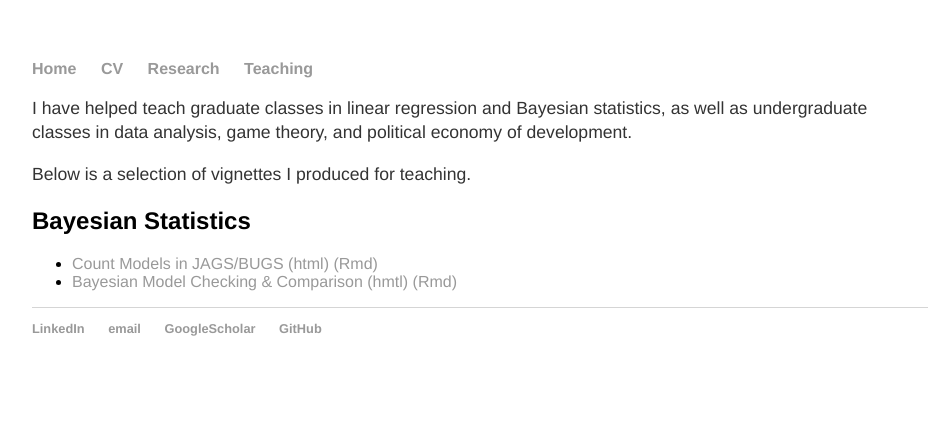
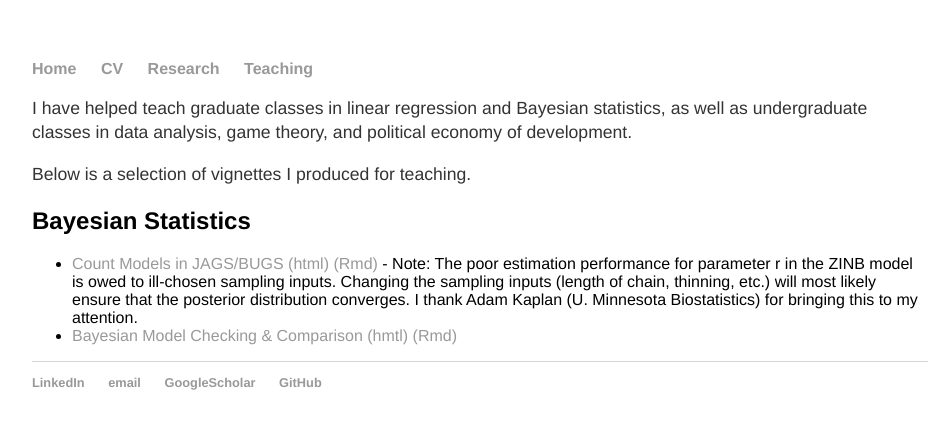
Before and after one commit to georgederpa/georgederpa, a Jekyll site: the page built from teaching/index.md, in a window 1280 px wide. Shown: the top 429 px of the page, without its empty margins (160-1109 px from the left). Built offline with Jekyll 4.4.1, drawn with Linux system fonts in a browser that asks for light colours; our own code applies the rules of GitHub Pages for plain Markdown files.

Commit message:
updated description

```diff
--- a/teaching/index.md
+++ b/teaching/index.md
@@ -3,5 +3,5 @@ I have helped teach graduate classes in linear regression and Bayesian statistic
 Below is a selection of vignettes I produced for teaching.
 
 ## Bayesian Statistics
-* [Count Models in JAGS/BUGS (html)](/teaching/countModels.html) [(Rmd)](/teaching/countModels.Rmd)
+* [Count Models in JAGS/BUGS (html)](/teaching/countModels.html) [(Rmd)](/teaching/countModels.Rmd) - Note: The poor estimation performance for parameter r in the ZINB model is owed to ill-chosen sampling inputs. Changing the sampling inputs (length of chain, thinning, etc.) will most likely ensure that the posterior distribution converges. I thank Adam Kaplan (U. Minnesota Biostatistics) for bringing this to my attention.
 * [Bayesian Model Checking & Comparison (hmtl)](/teaching/modelChecking.html) [(Rmd)](/teaching/modelChecking.Rmd)
```
